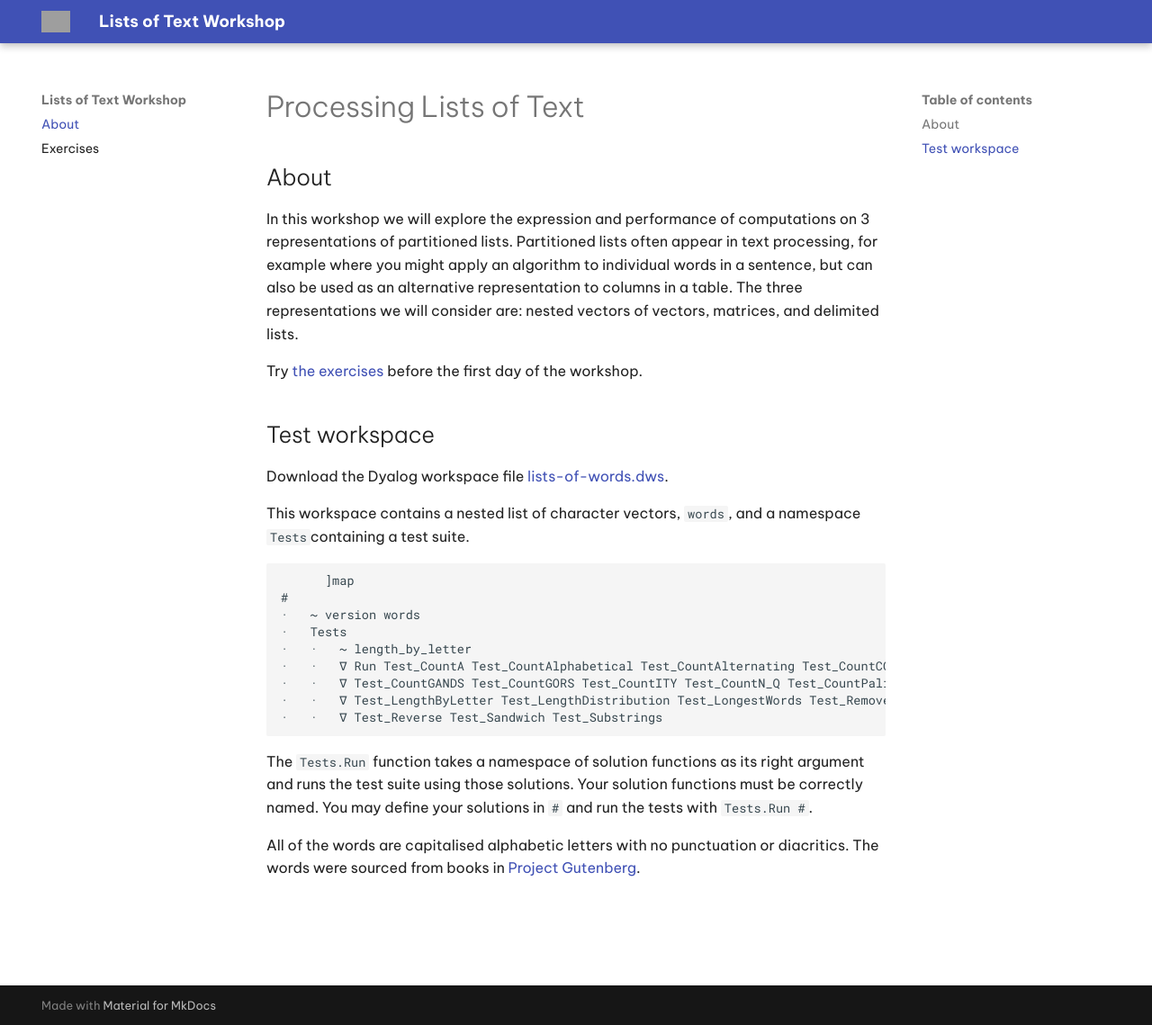
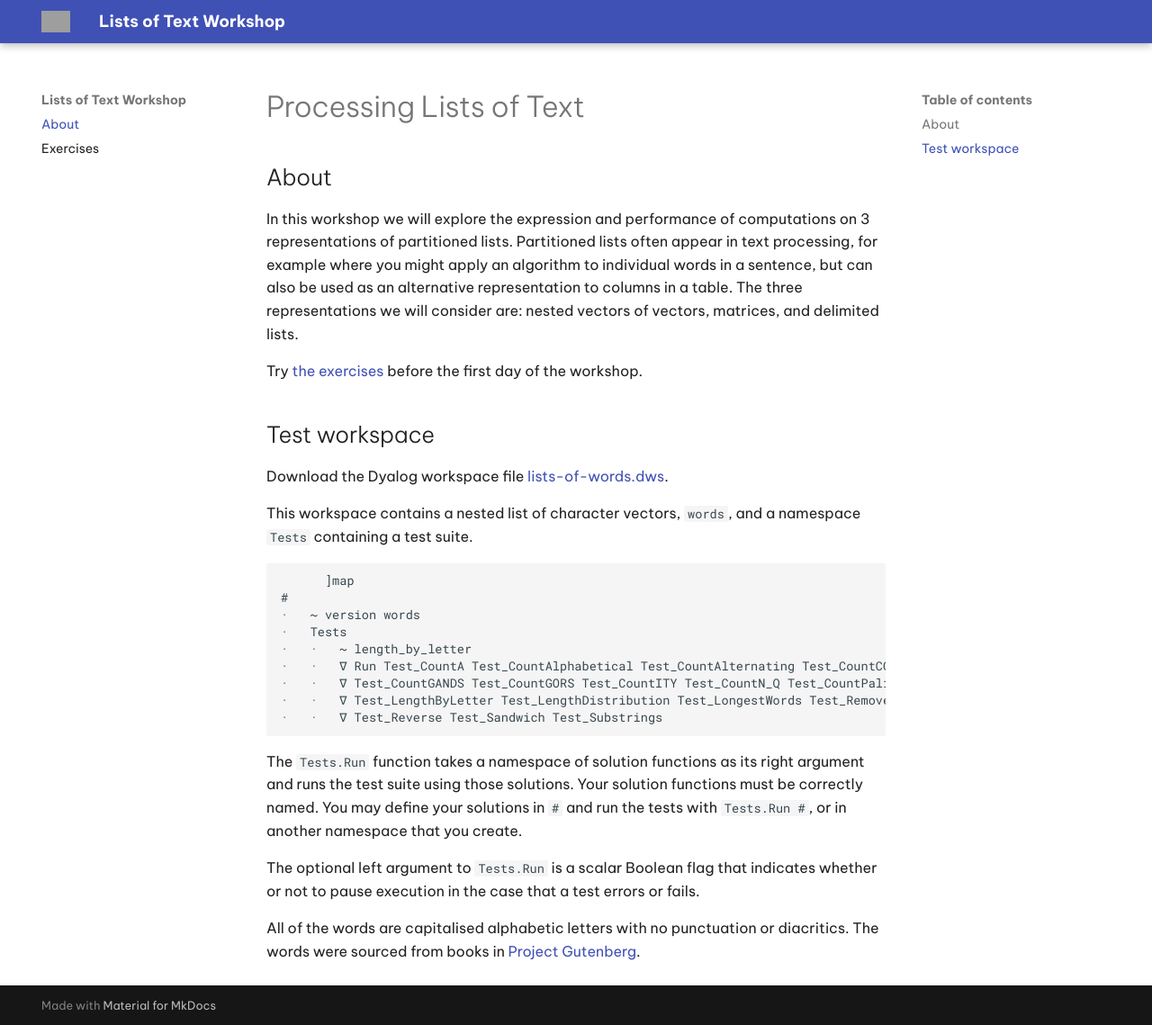
Before and after one commit to dyalog-training/2025-ListsWorkshop, an MkDocs documentation site: the page built from docs/index.md, in a window 1280 px wide and 1139 px high. Shown: the whole window at 90% size. Built offline with MkDocs 1.6.1 and Material for MkDocs 9.7.7, drawn with Linux system fonts in a browser that asks for light colours; grey boxes are pictures that could not be loaded.

Commit message:
more ws info

````diff
--- a/docs/index.md
+++ b/docs/index.md
@@ -7,9 +7,9 @@ Try [the exercises](./exercises.md) before the first day of the workshop.
 
 ## Test workspace
 
-Download the Dyalog workspace file [lists-of-words.dws](./lists-of-words.dws).
+Download the Dyalog workspace file [lists-of-words.dws](https://github.com/dyalog-training/2025-ListsWorkshop/raw/refs/heads/main/lists-of-words.dws).
 
-This workspace contains a nested list of character vectors, `words`, and a namespace `Tests`containing a test suite.
+This workspace contains a nested list of character vectors, `words`, and a namespace `Tests` containing a test suite.
 
 ```
       ]map
@@ -23,6 +23,8 @@ This workspace contains a nested list of character vectors, `words`, and a names
 ·   ·   ∇ Test_Reverse Test_Sandwich Test_Substrings
 ```
 
-The `Tests.Run` function takes a namespace of solution functions as its right argument and runs the test suite using those solutions. Your solution functions must be correctly named. You may define your solutions in `#` and run the tests with `Tests.Run #`.
+The `Tests.Run` function takes a namespace of solution functions as its right argument and runs the test suite using those solutions. Your solution functions must be correctly named. You may define your solutions in `#` and run the tests with `Tests.Run #`, or in another namespace that you create.
+
+The optional left argument to `Tests.Run` is a scalar Boolean flag that indicates whether or not to pause execution in the case that a test errors or fails.
 
 All of the words are capitalised alphabetic letters with no punctuation or diacritics. The words were sourced from books in [Project Gutenberg](https://www.gutenberg.org/).
````
